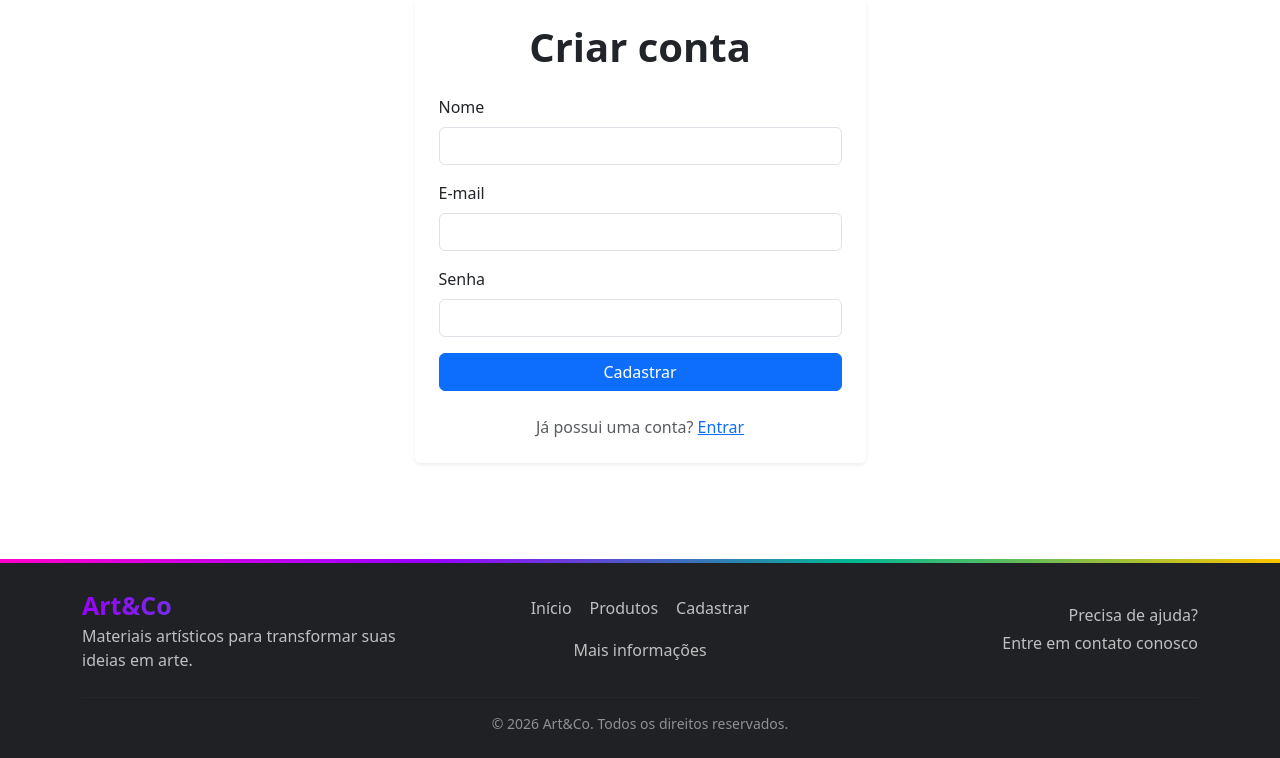
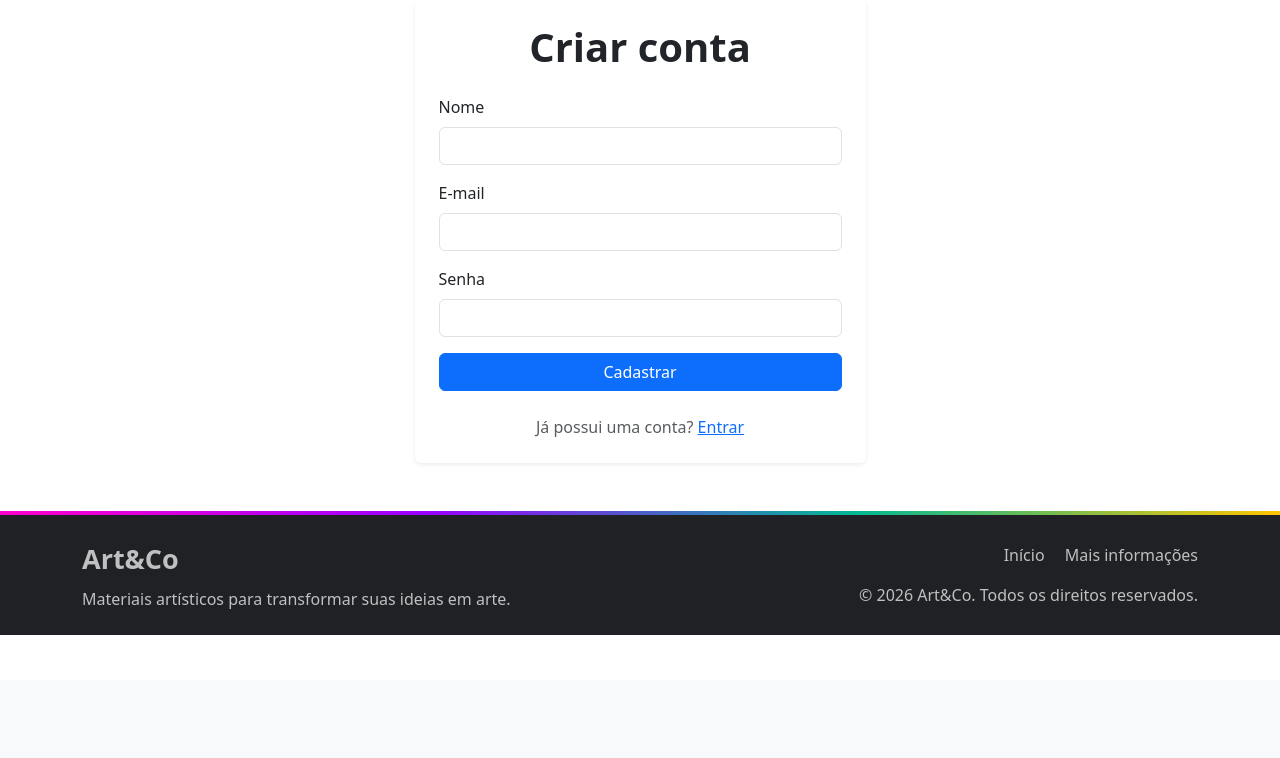
Before and after one commit to MahhhIza/Projetin3.0_3Bim_26.2, a PHP site: page /cadastro.php in a window 1280 px wide. Shown: the part 120-878 px from the top of the page. After the commit the page ends 755 px from the top, so only its background shows below. Run offline with PHP 8.4, Linux system fonts and the light colour scheme; data that the repository does not hold is empty.

Commit message:
teste3.49

```diff
--- a/componentes/footer.php
+++ b/componentes/footer.php
@@ -1,83 +1,47 @@
-<footer class="footer-artco mt-5">
+<footer class="footer-artco">
 
-    <div class="linha-colorida"></div>
+    <div class="footer-linha-colorida"></div>
 
     <div class="container py-4">
 
         <div class="row align-items-center">
 
-            <!-- IDENTIDADE -->
-            <div class="col-md-4 mb-3 mb-md-0">
+            <div class="col-md-6 text-center text-md-start">
+
                 <div class="footer-logo">
                     Art&Co
                 </div>
 
-                <p class="footer-text mb-0">
+                <p class="mb-0 mt-2">
                     Materiais artísticos para transformar suas ideias em arte.
                 </p>
+
             </div>
 
-            <!-- LINKS -->
-            <div class="col-md-4 mb-3 mb-md-0">
-
-                <div class="footer-links">
+            <div class="col-md-6 text-center text-md-end mt-3 mt-md-0">
 
                 <a
-                        href="<?= $base ?>index.php"
-                        class="footer-link"
+                    href="index.php"
+                    class="footer-link me-3"
                 >
                     Início
                 </a>
 
                 <a
-                        href="<?= $base ?>produtos/produtos.php"
-                        class="footer-link"
-                    >
-                        Produtos
-                    </a>
-
-                    <a
-                        href="<?= $base ?>cadastro.php"
-                        class="footer-link"
-                    >
-                        Cadastrar
-                    </a>
-
-                    <a
-                        href="mailto:maria.izabelly@grupointegrado.br?subject=Informações%20sobre%20a%20Art%26Co"
+                    href="mailto:maria.izabelly@grupointegrado.br"
                     class="footer-link"
                 >
                     Mais informações
                 </a>
 
-                </div>
-
-            </div>
-
-            <!-- CONTATO -->
-            <div class="col-md-4 text-md-end">
-
-                <p class="footer-text mb-1">
-                    Precisa de ajuda?
+                <p class="mb-0 mt-3">
+                    © <?= date("Y") ?> Art&Co. Todos os direitos reservados.
                 </p>
-
-                <a
-                    href="mailto:maria.izabelly@grupointegrado.br?subject=Informações%20sobre%20a%20Art%26Co"
-                    class="footer-email"
-                >
-                    Entre em contato conosco
-                </a>
 
             </div>
 
         </div>
 
-        <hr class="footer-divider">
-
-        <div class="text-center footer-copy">
-            © <?= date("Y") ?> Art&Co. Todos os direitos reservados.
-        </div>
-
     </div>
 
 </footer>
--- a/src/css/style.css
+++ b/src/css/style.css
@@ -126,9 +126,12 @@
 .footer-artco {
     background-color: #202124;
     color: #bfc0c2;
+    width: 100%;
+    margin-top: 0;
 }
 
-.footer-artco .linha-colorida {
+.footer-linha-colorida {
+    width: 100%;
     height: 4px;
     background: linear-gradient(
         90deg,
@@ -140,49 +143,17 @@
 }
 
 .footer-logo {
-    font-size: 25px;
+    font-size: 27px;
     font-weight: bold;
-    background: linear-gradient(
-        90deg,
-        #9b00ff,
-        #00b894
-    );
-    -webkit-background-clip: text;
-    background-clip: text;
-
-    color: transparent;
-    -webkit-text-fill-color: transparent;
-}
-
-.footer-text {
     color: #bfc0c2;
 }
 
-.footer-links {
-    display: flex;
-    flex-wrap: wrap;
-    justify-content: center;
-    gap: 18px;
-}
-
-.footer-link,
-.footer-email {
+.footer-link {
     color: #bfc0c2;
     text-decoration: none;
     transition: color 0.2s ease;
 }
 
-.footer-link:hover,
-.footer-email:hover {
+.footer-link:hover {
     color: #ffffff;
 }
-
-.footer-divider {
-    border-color: #3a3b3d;
-    margin: 25px 0 15px;
-}
-
-.footer-copy {
-    color: #8f9092;
-    font-size: 14px;
-}
```
Lines whose indentation alone changed are shown as unchanged.
